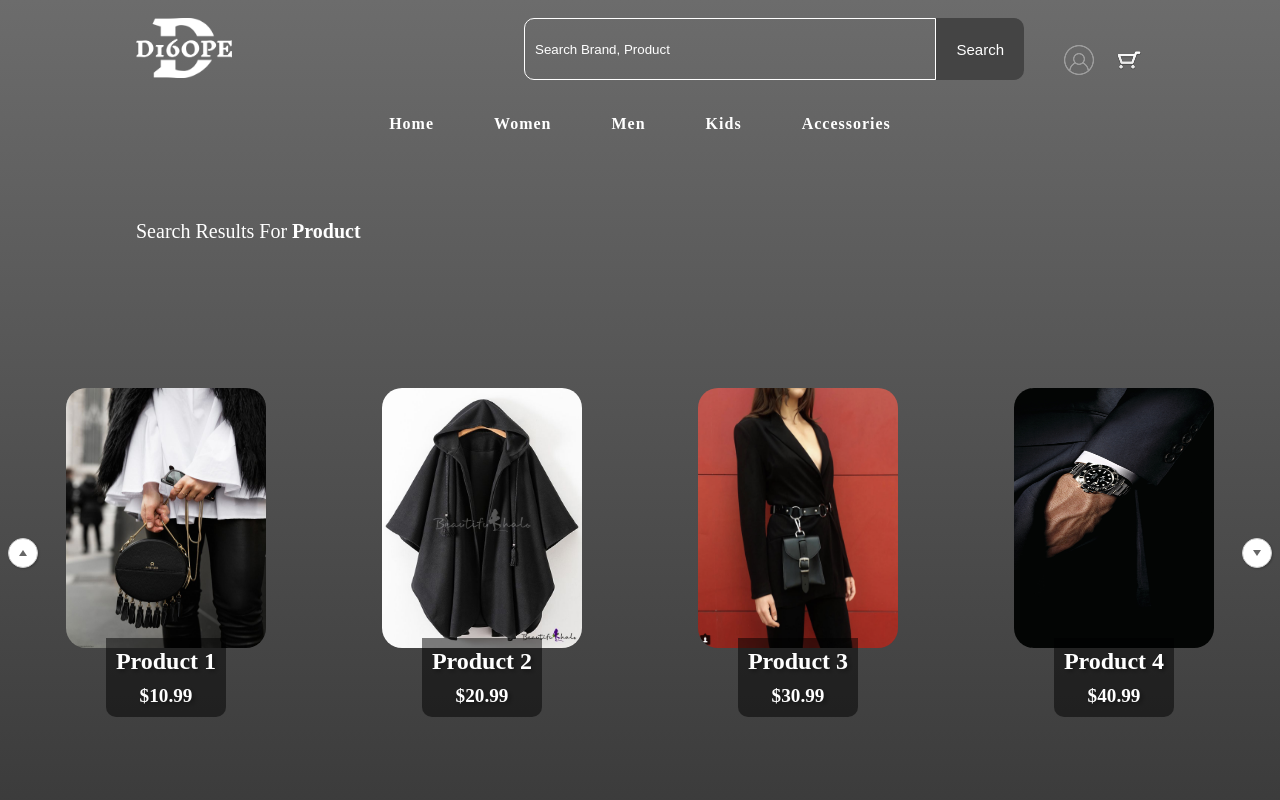
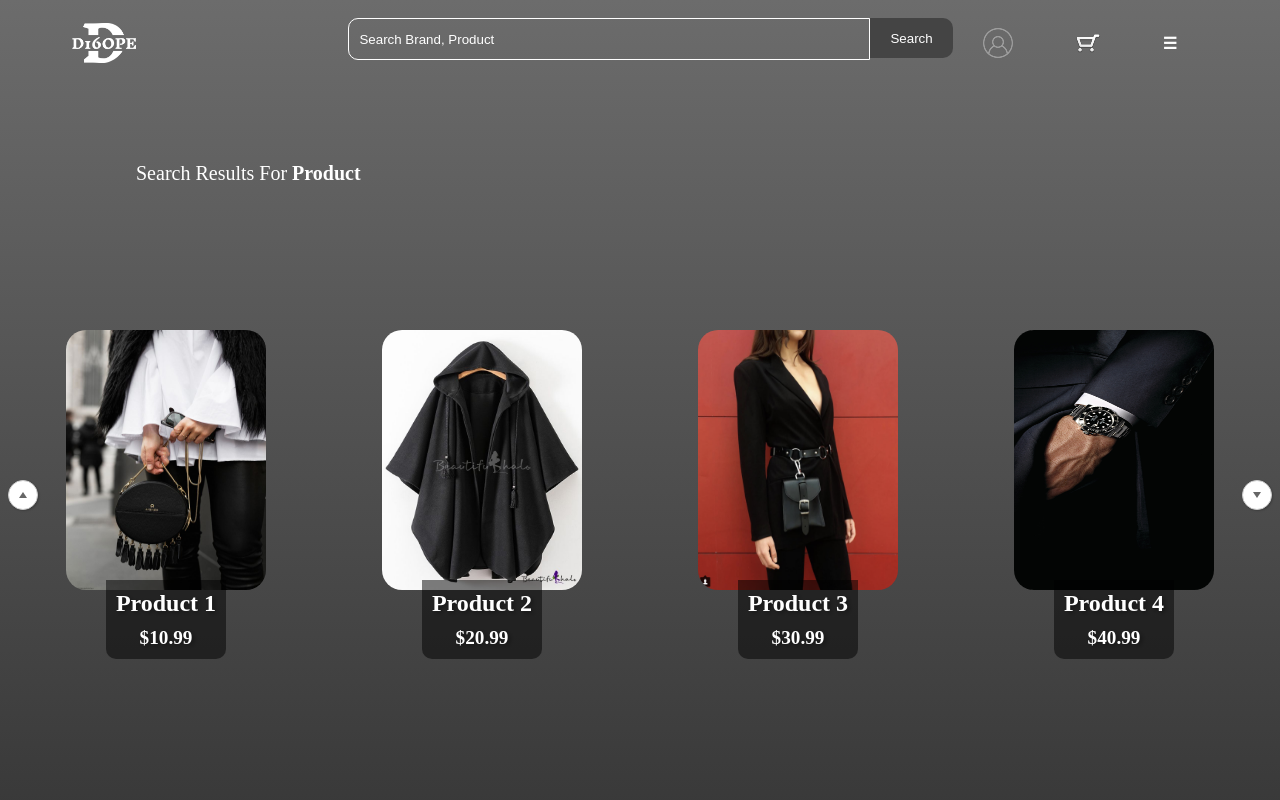
Before and after one commit to ArminKar/ecoreact, a React (Create React App) app: page /Search in a window 1280 px wide. Shown: the top 800 px of the page. Built offline with nearby package versions, Linux system fonts and the light colour scheme.

Commit message:
final homepage design

```diff
--- a/src/components/login.jsx
+++ b/src/components/login.jsx
@@ -12,7 +12,7 @@
     <input type="password" autoComplete="off" id="password" placeholder="password" className="loginpassword" />
     <button className="submit-btn">login</button>
   </div>
-  <a href="/signup" className="link">
+  <a href="/signup" className="login-link">
     don't have account? Create one
   </a>
 </div>
--- a/src/components/navigation.jsx
+++ b/src/components/navigation.jsx
@@ -4,6 +4,8 @@
 import cart from '../images/cart.png';
 import { Link } from 'react-router-dom';
 import "../css/nav.css";
+import {menuToggle} from '../js/navigation.js'
+
 
 function Navigation() {
   return (
@@ -23,45 +25,42 @@
             Search
            </button>
          </div>
+         <div className='nav-btns'>
          <a>
           <Link to="/login">
-           <img src={userlogo} id="user-img" alt="" />
+           <img src={userlogo} id="user-img" alt="userlogo" className='menu-toggle'/>
            </Link>
-           <div className="login-logout-popup hide">
-             <p className="account-info" />
-             <button className="btn" id="user-btn">
-               Log out
-             </button>
-           </div>
          </a>
          <Link to="/product">
-           <img src={cart} alt="" />
+           <img src={cart} alt="productcart" className='menu-toggle'/>
          </Link>
+         <button className='menu-toggle' onClick={menuToggle}>☰</button>
+         </div>
        </div>
      </div>
      <ul className="links-container">
        <li className="link-item">
-         <a href="#" className="link">
+         <a href="#" className="links">
            home
          </a>
        </li>
        <li className="link-item">
-         <a href="#" className="link">
+         <a href="#" className="links">
            women
          </a>
        </li>
        <li className="link-item">
-         <a href="#" className="link">
+         <a href="#" className="links">
            men
          </a>
        </li>
        <li className="link-item">
-         <a href="#" className="link">
+         <a href="#" className="links">
            kids
          </a>
        </li>
        <li className="link-item">
-         <a href="#" className="link">
+         <a href="#" className="links">
            accessories
          </a>
        </li>
@@ -70,4 +69,5 @@
   )
  }
 
+
 export default Navigation;
--- a/src/components/signup.jsx
+++ b/src/components/signup.jsx
@@ -21,7 +21,7 @@
     </label>
     <button className="submit-btn">create account</button>
   </div>
-  <a href="/login" className="link">
+  <a href="/login" className="login-link">
     already have an account? Log in here
   </a>
 </div>
--- a/src/css/nav.css
+++ b/src/css/nav.css
@@ -1,43 +1,25 @@
-.nav-heading {
-    margin-right: 180px;
-    text-align: center;
-    text-transform: capitalize;
-    font-size: 24px;
-    font-weight: 300;
-    color: #ffff;
-}
-
-.navbar{
-    position: sticky;
-    top: 0;
-    left: 0;
-    width: 100%;
-    z-index: 9;
-}
-
-.nav{
-    padding: 10px 10vw 0px 10vw;
+.nav {
+  padding: 10px 5vw 0px 5vw;
   display: flex;
   justify-content: space-between;
 }
 
-.brand-logo{
-    height: 60px;
+.brand-logo {
+  height: 40px;
+  margin-top: 5px;
 }
 
-.nav-items{
-    display: flex;
-    align-items: center;
-}
-
-.search{
-    width: 500px;
+.nav-items {
   display: flex;
 }
 
-.search-box{
+.search {
+  display: flex;
+}
+
+.search-box {
   width: 500px;
-    height: 40px;
+  height: 20px;
   padding: 10px;
   border-top-left-radius: 10px;
   border-bottom-left-radius: 10px;
@@ -49,72 +31,58 @@
   margin-bottom: 25px;
 }
 
-
-.search-btn{
+.search-btn {
   padding: 20px;
+  height:20px;
   cursor: pointer;
   border: none;
   background: #444;
   color: #fff;
   text-transform: capitalize;
-  font-size: 15px;
   border-top-right-radius: 10px;
   border-bottom-right-radius: 10px;
   text-align: center;
   align-items: center;
-  margin-bottom: 25px;
+  justify-content: center;
+  display: flex;
 }
 
-.search-box::placeholder{
+.search-box::placeholder {
   color: #ffff;
 }
 
-.nav-items a{
-    margin-left: 20px;
-    position: relative;
+.nav-btns {
+  display: inline-block;
+
 }
 
-.nav-items a img{
-    width: 30px;
+.menu-toggle {
+  text-transform: capitalize;
+  padding: 10px 20px;
+  margin: 0 10px;
+  text-decoration: none;
+  color: #fff;
+  border-radius: 50px;
+  background-color: transparent;
+  transition: background-color 0.3s ease-in-out;
+  border: none;
+  font-size: 16px;
+  font-weight: bold;
+  letter-spacing: 1px;
+  display: inline-block;
+  vertical-align: middle;
+}
+
+.menu-toggle:hover {
+  background-color: rgba(255, 255, 255, 0.2);
   cursor: pointer;
 }
 
-
-.login-logout-popup{
-    position: absolute;
-    left: 50%;
-    transform: translateX(-50%);
-    padding: 10px;
-    background: #fff;
-    border-radius: 10px;
-    top: 40px;
-    width: 200px;
-    transition: .5s;
-    border: 2px solid #f5f5f5;
+.links-container {
+  display: none;
 }
 
-.login-logout-popup::after{
-    content: '';
-    position: relative ;
-    top: -7.5px;
-    left: 50%;
-    transform: translateX(-50%) rotate(45deg);
-    width: 15px;
-    height: 15px;
-    background: #fff;
-    border-radius: 5px;
-}
-
-.links-container {
-    display: flex;
-    justify-content: center;
-    align-items: center;
-    list-style: none;
-    margin: 0;
-    padding: 0;
-}
-
-.link {
+.links {
   text-transform: capitalize;
   padding: 10px 20px;
   margin: 0 10px;
@@ -129,45 +97,25 @@
   letter-spacing: 1px;
 }
 
-.link:hover {
+.links:hover {
   background-color: rgba(255, 255, 255, 0.2);
   cursor: pointer;
 }
 
-.account-info{
-    font-size: 20px;
-    text-transform: capitalize;
+.links-container.show-links {
+  display: flex;
+  justify-content: center;
+  align-items: center;
+  list-style: none;
+  margin: 0;
+  padding: 0;
 }
 
-#user-btn{
-    padding: 10px;
-    background: #444;
-    color: #fff;
-    border: none;
-    outline: none;
-    width: 100%;
-    border-radius: 5px;
-    margin-top: 20px;
-    text-transform: capitalize;
-    cursor: pointer;
-}
-
-.hide {
-    opacity: 0;
-    pointer-events: none;
-}
 
 @media only screen and (max-width: 768px) {
     .nav {
       flex-direction: column;
       text-align: center;
-    }
-
-    .nav-heading {
-      margin-right: 0;
-      margin-bottom: 10px;
-      text-align: center;
-      font-size: 20px;
     }
 
     .brand-logo {
@@ -196,26 +144,28 @@
       align-items: center;
     }
 
-    .nav-items a {
+    .menu-toggle {
+      display: block;
+      margin-top: 10px;
+    }
+
+    .menu-toggle {
+      margin: 10px 0;
+      display: inline-block;
+      vertical-align: middle;
+    }
+
+    .links {
       margin: 10px 0;
     }
 
     .links-container {
-      display: flex;
+      display: none;
       flex-direction: column;
       align-items: center;
-      margin-bottom: 10px;
     }
 
-    .link {
-      margin: 10px 0;
-    }
-
-    .account-info {
-      display: none;
-    }
-
-    .login-logout-popup {
-      top: 70px;
+    .link-item {
+      margin: 5px 0;
     }
 }
--- a/src/css/signup.css
+++ b/src/css/signup.css
@@ -92,7 +92,7 @@
     color: #ffffff;
 }
 
-.link{
+.login-link{
     color: #ffffff;
     text-transform: capitalize;
     text-align: center;
--- /dev/null
+++ b/src/js/navigation.js
@@ -0,0 +1,4 @@
+export function menuToggle() {
+    const linksContainer = document.querySelector(".links-container");
+    linksContainer.classList.toggle("show-links");
+  }
```
Lines whose indentation alone changed are shown as unchanged.
